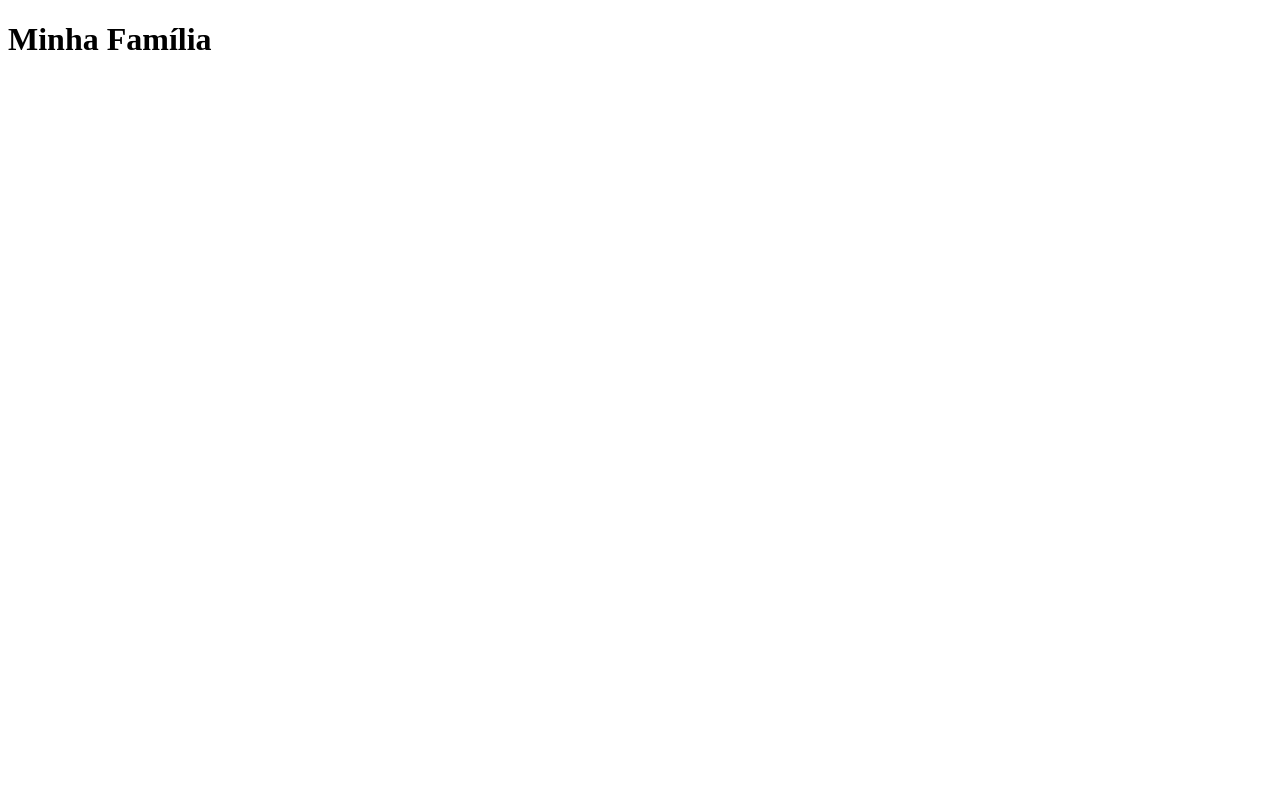
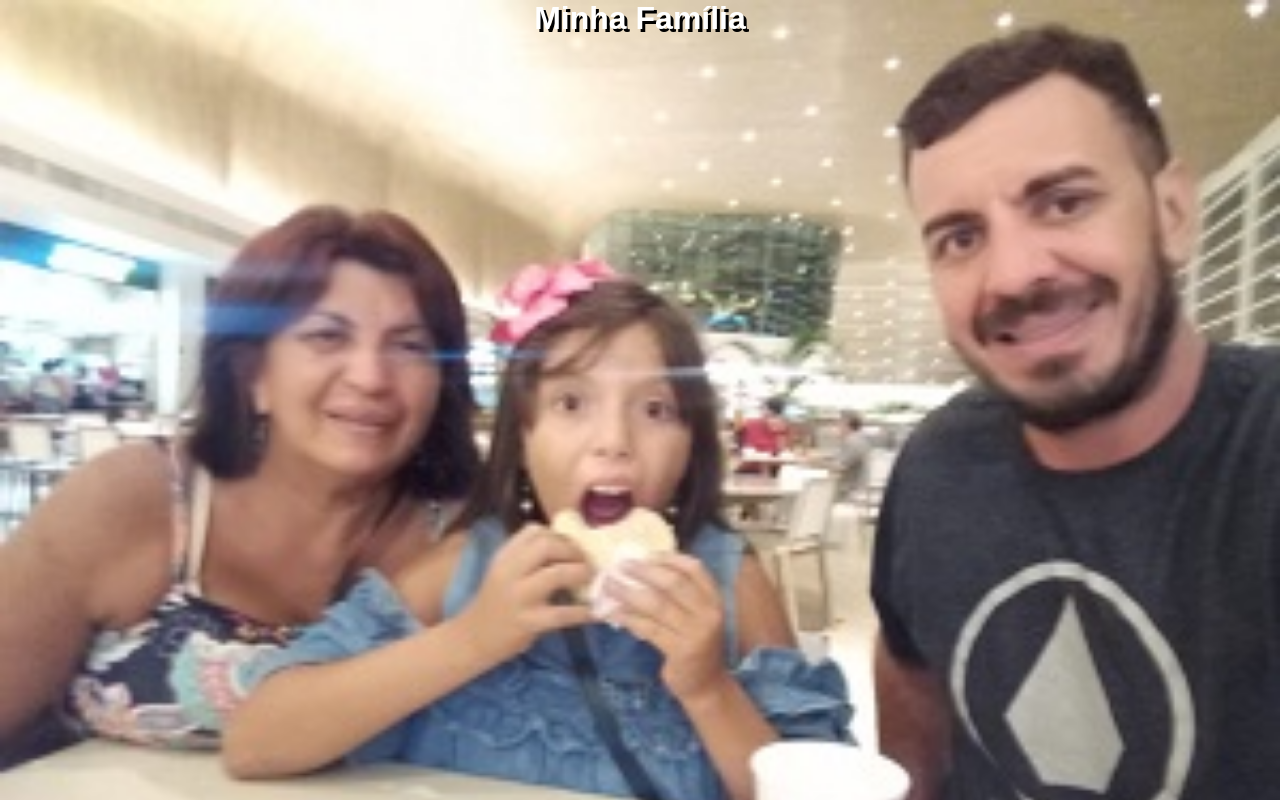
Before and after one commit to brunodyegoweb/Media-Query-2, a plain HTML site: page index.html in a window 1280 px wide. Drawn offline with Linux system fonts and the light colour scheme.

Commit message:
End of project

```diff
--- /dev/null
+++ b/estilos/geral.css
@@ -0,0 +1,32 @@
+@charset "UTF-8";
+
+@media all {
+    html, body {
+        width: 100vw;
+        height: 100vh;
+        font-family: Arial, Helvetica, sans-serif;
+        font-size: 1em;
+    }
+
+    .title {
+        color: #fff;
+        text-align: center;
+        text-shadow: 3px 3px 0px #000;
+    }
+}
+
+@media screen and (orientation: portrait) {
+    body {
+        background-image: url(../imagens/20220625_162412.jpg);
+        background-size: cover;
+        background-repeat: no-repeat;
+    }
+}
+
+@media screen and (orientation: landscape) {
+    body {
+        background-image: url(../imagens/foto-2.jpg);
+        background-size: cover;
+        background-repeat: no-repeat
+    }
+}
--- /dev/null
+++ b/estilos/resset.css
@@ -0,0 +1,7 @@
+@charset "UTF-8";
+
+* {
+    margin: 0;
+    padding: 0;
+    border: 0;
+}
--- a/imagens/index.html
+++ b/index.html
@@ -5,8 +5,19 @@
     <meta http-equiv="X-UA-Compatible" content="IE=edge">
     <meta name="viewport" content="width=device-width, initial-scale=1.0">
     <title>Media Queries</title>
+    <link rel="stylesheet" href="estilos/resset.css">
+    <link rel="stylesheet" href="estilos/geral.css">
+
+
 </head>
 <body>
-    <h1 class="title">Minha Família</h1>
+    <header>
+        <h1 class="title">Minha Família</h1>
+    </header>
+    <main>
+        <section>
+
+        </section>
+    </main>
 </body>
 </html>
```
